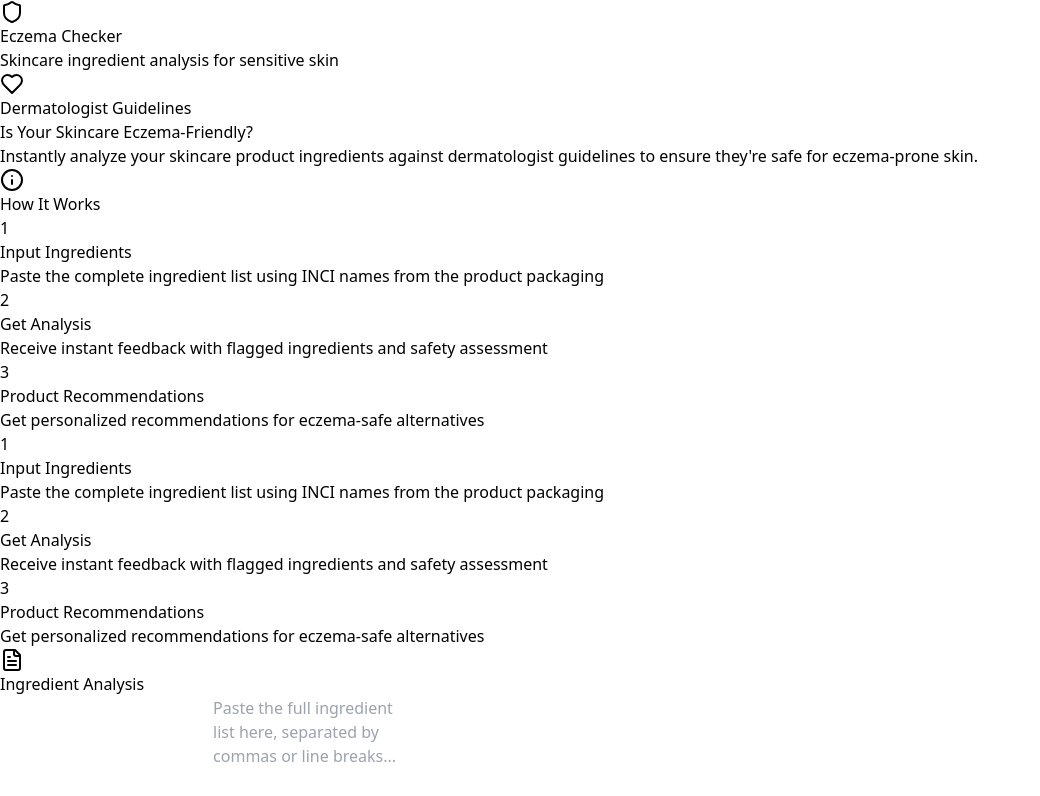
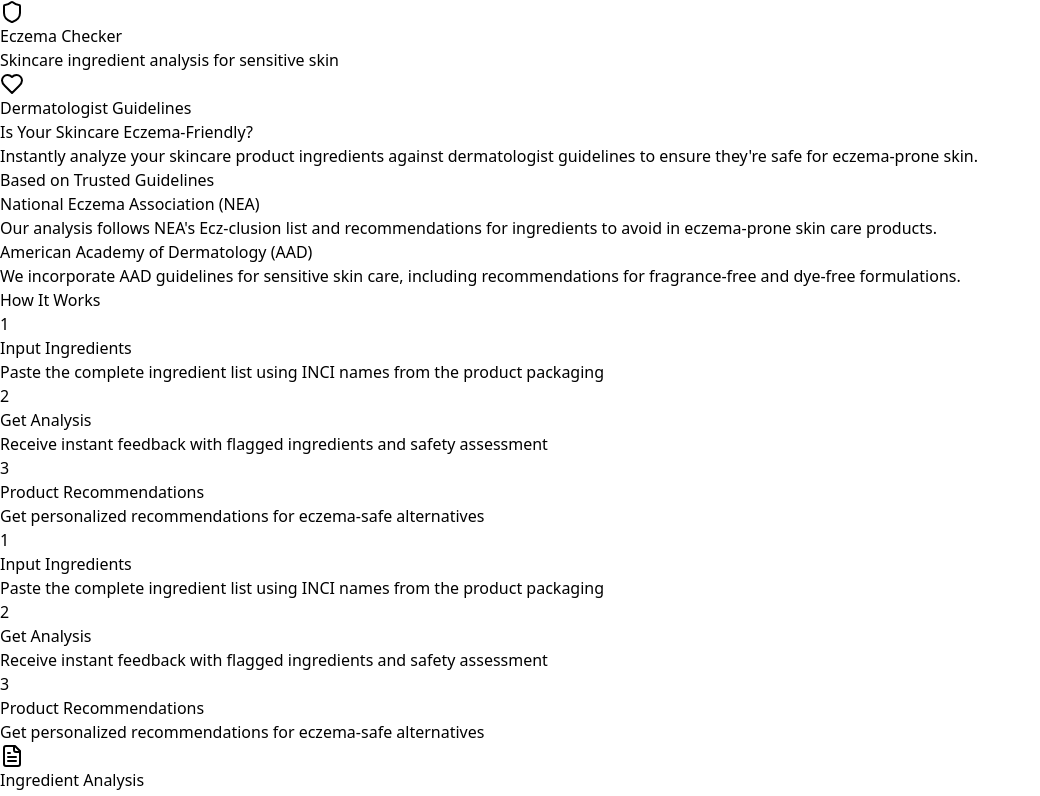
Before and after one commit to erahanwar/eczemachecker, a React (Vite) app: page / in a window 1280 px wide. Shown: the top 796 px of the page, without its empty margins (0-1040 px from the left). Built offline with nearby package versions, Linux system fonts and the light colour scheme.

Commit message:
Initial commit

```diff
--- a/src/App.tsx
+++ b/src/App.tsx
@@ -1,5 +1,5 @@
 import React, { useState } from 'react';
-import { Shield, Info, Heart, User } from 'lucide-react';
+import { Shield, Heart, User } from 'lucide-react';
 import IngredientInput from './components/IngredientInput';
 import AnalysisResult from './components/AnalysisResult';
 import ProductCurations from './components/ProductCurations';
@@ -56,12 +56,30 @@
           </p>
         </div>
 
+        {/* Guidelines Section - Moved Above How It Works */}
+        <div className="bg-gradient-to-r from-blue-600 to-green-600 rounded-xl shadow-lg p-8 text-white mb-12">
+          <h3 className="text-2xl font-bold mb-4 text-left">Based on Trusted Guidelines</h3>
+          <div className="grid grid-cols-1 md:grid-cols-2 gap-6">
+            <div className="text-left">
+              <h4 className="font-semibold mb-2">National Eczema Association (NEA)</h4>
+              <p className="text-blue-100 text-sm">
+                Our analysis follows NEA's Ecz-clusion list and recommendations for
+                ingredients to avoid in eczema-prone skin care products.
+              </p>
+            </div>
+            <div className="text-left">
+              <h4 className="font-semibold mb-2">American Academy of Dermatology (AAD)</h4>
+              <p className="text-blue-100 text-sm">
+                We incorporate AAD guidelines for sensitive skin care, including
+                recommendations for fragrance-free and dye-free formulations.
+              </p>
+            </div>
+          </div>
+        </div>
+
         {/* How It Works Section */}
         <div className="bg-white rounded-xl shadow-lg p-8 mb-12">
-          <div className="flex items-center mb-6">
-            <Info className="w-6 h-6 text-blue-600 mr-3" />
-            <h3 className="text-2xl font-bold text-gray-900">How It Works</h3>
-          </div>
+          <h3 className="text-2xl font-bold text-gray-900 mb-6">How It Works</h3>
 
           {/* Desktop Layout */}
           <div className="hidden md:grid grid-cols-1 md:grid-cols-3 gap-8">
@@ -148,27 +166,6 @@
         {/* Product Curations Section - Now Always Visible */}
         <ProductCurations />
 
-        {/* Guidelines Section */}
-        <div className="bg-gradient-to-r from-blue-600 to-green-600 rounded-xl shadow-lg p-8 text-white mb-12">
-          <h3 className="text-2xl font-bold mb-4 text-left">Based on Trusted Guidelines</h3>
-          <div className="grid grid-cols-1 md:grid-cols-2 gap-6">
-            <div className="text-left">
-              <h4 className="font-semibold mb-2">National Eczema Association (NEA)</h4>
-              <p className="text-blue-100 text-sm">
-                Our analysis follows NEA's Ecz-clusion list and recommendations for
-                ingredients to avoid in eczema-prone skin care products.
-              </p>
-            </div>
-            <div className="text-left">
-              <h4 className="font-semibold mb-2">American Academy of Dermatology (AAD)</h4>
-              <p className="text-blue-100 text-sm">
-                We incorporate AAD guidelines for sensitive skin care, including
-                recommendations for fragrance-free and dye-free formulations.
-              </p>
-            </div>
-          </div>
-        </div>
-
         {/* Creator Credentials Section */}
         <div className="bg-white rounded-xl shadow-lg p-8 mb-12 border-l-4 border-blue-600">
           <div className="flex items-start">
```
